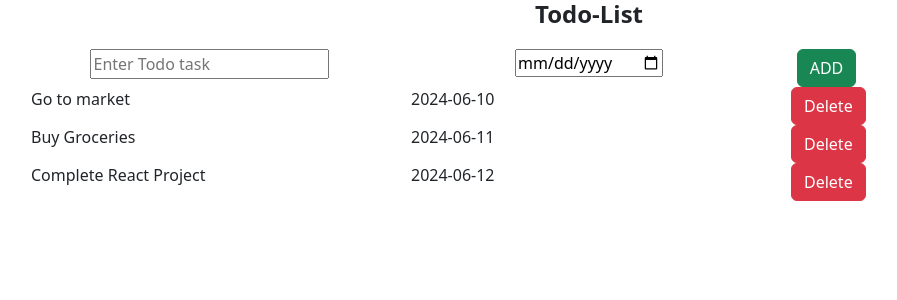
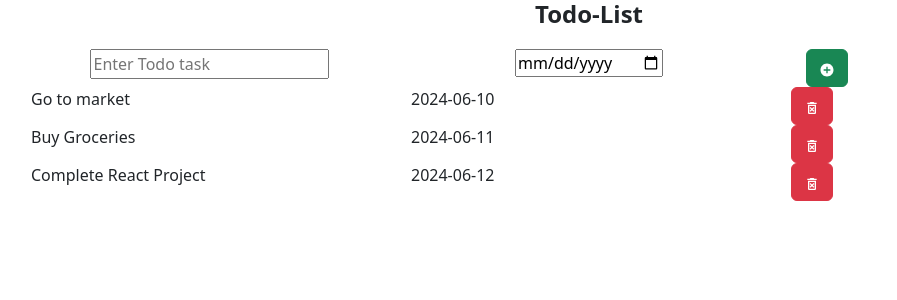
Before and after one commit to Nishant2056/Learning-React, a React (Vite) app in the folder todo-dynamic/todo-list-dynamic-way/: page / in a window 1280 px wide. Shown: the top 300 px of the page, without its empty margins (51-948 px from the left). Built offline with nearby package versions, Linux system fonts and the light colour scheme.

Commit message:
upgrade done to the code

```diff
--- a/todo-dynamic/todo-list-dynamic-way/package.json
+++ b/todo-dynamic/todo-list-dynamic-way/package.json
@@ -12,7 +12,8 @@
   "dependencies": {
     "bootstrap": "^5.3.8",
     "react": "^19.2.0",
-    "react-dom": "^19.2.0"
+    "react-dom": "^19.2.0",
+    "react-icons": "^5.5.0"
   },
   "devDependencies": {
     "@eslint/js": "^9.39.1",
--- a/todo-dynamic/todo-list-dynamic-way/src/components/InputPart.jsx
+++ b/todo-dynamic/todo-list-dynamic-way/src/components/InputPart.jsx
@@ -1,4 +1,5 @@
 import { useState } from "react";
+import { IoMdAddCircle } from "react-icons/io";
 
 const InputPart = ({ onNewItem }) => {
   const [todoTask, setTodoTask] = useState("");
@@ -12,7 +13,8 @@ const InputPart = ({ onNewItem }) => {
     setTodoDate(e.target.value);
   };
 
-  const handleSuccessButtonClicked = () => {
+  const handleSuccessButtonClicked = (e) => {
+    e.preventDefault();
     if (!todoTask || !todoDate) {
       alert("Invalid Input. Please fill the required field!!!");
       return;
@@ -23,7 +25,10 @@ const InputPart = ({ onNewItem }) => {
   };
 
   return (
-    <div className="container text-center">
+    <form
+      onSubmit={handleSuccessButtonClicked}
+      className="container text-center"
+    >
       <div className="row">
         <div className="col-4">
           <input
@@ -37,16 +42,12 @@ const InputPart = ({ onNewItem }) => {
           <input type="date" value={todoDate} onChange={handleDataDate} />
         </div>
         <div className="col-1">
-          <button
-            type="button"
-            className="btn btn-success"
-            onClick={handleSuccessButtonClicked}
-          >
-            ADD
+          <button className="btn btn-success">
+            <IoMdAddCircle />
           </button>
         </div>
       </div>
-    </div>
+    </form>
   );
 };
 
--- a/todo-dynamic/todo-list-dynamic-way/src/components/TodoUi.jsx
+++ b/todo-dynamic/todo-list-dynamic-way/src/components/TodoUi.jsx
@@ -1,3 +1,4 @@
+import { MdOutlineDeleteForever } from "react-icons/md";
 const TodoUi = ({ task, date, onDeleteItem }) => {
   return (
     <div className="container">
@@ -10,7 +11,7 @@ const TodoUi = ({ task, date, onDeleteItem }) => {
             className="btn btn-danger kg-button"
             onClick={() => onDeleteItem(task)}
           >
-            Delete
+            <MdOutlineDeleteForever />
           </button>
         </div>
       </div>
```
Also changed, not shown: 1 other file (tests, documents, lock files or other folders).
